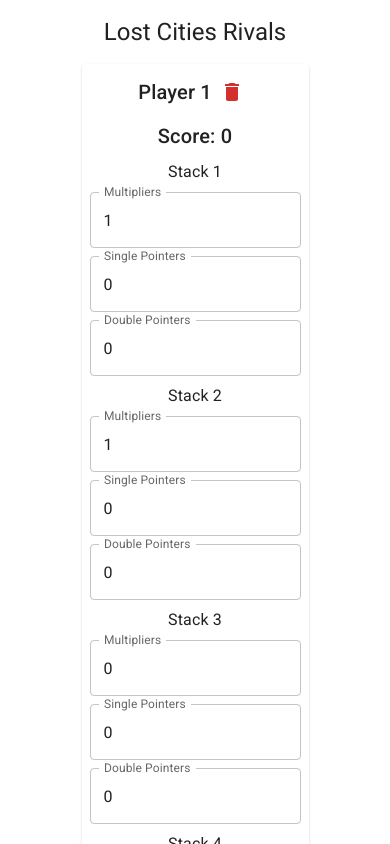
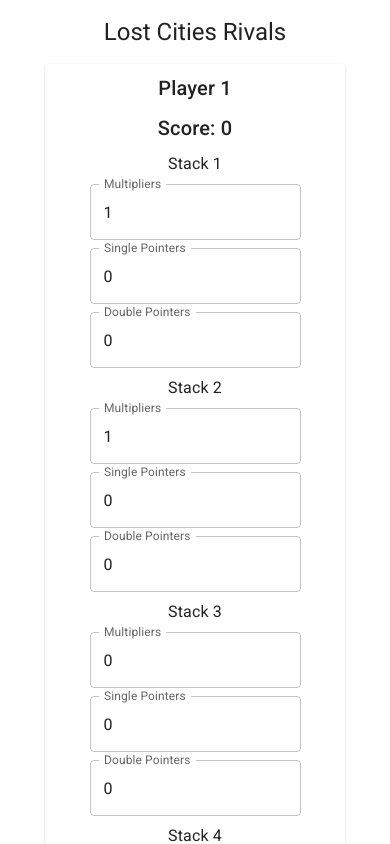
Before and after one commit to themetalfleece/board-game-scores, a React (Create React App) app: page /#/lost-cities-rivals in a window 390 px wide. Shown: the top 844 px of the page. Built offline with nearby package versions, Linux system fonts and the light colour scheme.

Commit message:
improve responsiveness of page

```diff
--- a/src/components/lostCitiesRivals/LostCitiesRivals.page.tsx
+++ b/src/components/lostCitiesRivals/LostCitiesRivals.page.tsx
@@ -1,4 +1,5 @@
 import { Stack, Typography } from "@mui/material";
+import { Box } from "@mui/system";
 import { NewGameButton } from "./game/NewGameButton.component";
 import { AddPlayerButton } from "./players/AddPlayerButton.component";
 import { PlayerCard } from "./players/PlayerCard.component";
@@ -13,9 +14,11 @@
     <Stack alignItems="center" spacing={2}>
       <Typography variant="h5">Lost Cities Rivals</Typography>
 
-      {players.map((player) => (
-        <PlayerCard player={player} key={player.id} />
-      ))}
+      <Box display="flex" flexWrap="wrap" justifyContent="center" gap={2}>
+        {players.map((player) => (
+          <PlayerCard player={player} key={player.id} />
+        ))}
+      </Box>
 
       <AddPlayerButton />
       <NewGameButton />
--- a/src/components/lostCitiesRivals/players/PlayerCard.component.tsx
+++ b/src/components/lostCitiesRivals/players/PlayerCard.component.tsx
@@ -6,12 +6,9 @@
 
 export const PlayerCard: React.FC<{ player: PlayerI }> = ({ player }) => {
   return (
-    <Paper sx={{ p: 1 }}>
+    <Paper sx={{ p: 1, minWidth: "300px" }}>
       <Stack spacing={1} alignItems="center">
-        <Stack direction="row" alignItems="center">
-          <Typography variant="h6">{player.name}</Typography>
-          <PlayerDeleteButton playerId={player.id} />
-        </Stack>
+        <Typography variant="h6">{player.name}</Typography>
 
         <PlayerScore player={player} />
 
@@ -23,6 +20,8 @@
             key={stack.id}
           />
         ))}
+
+        <PlayerDeleteButton playerId={player.id} />
       </Stack>
     </Paper>
   );
```
